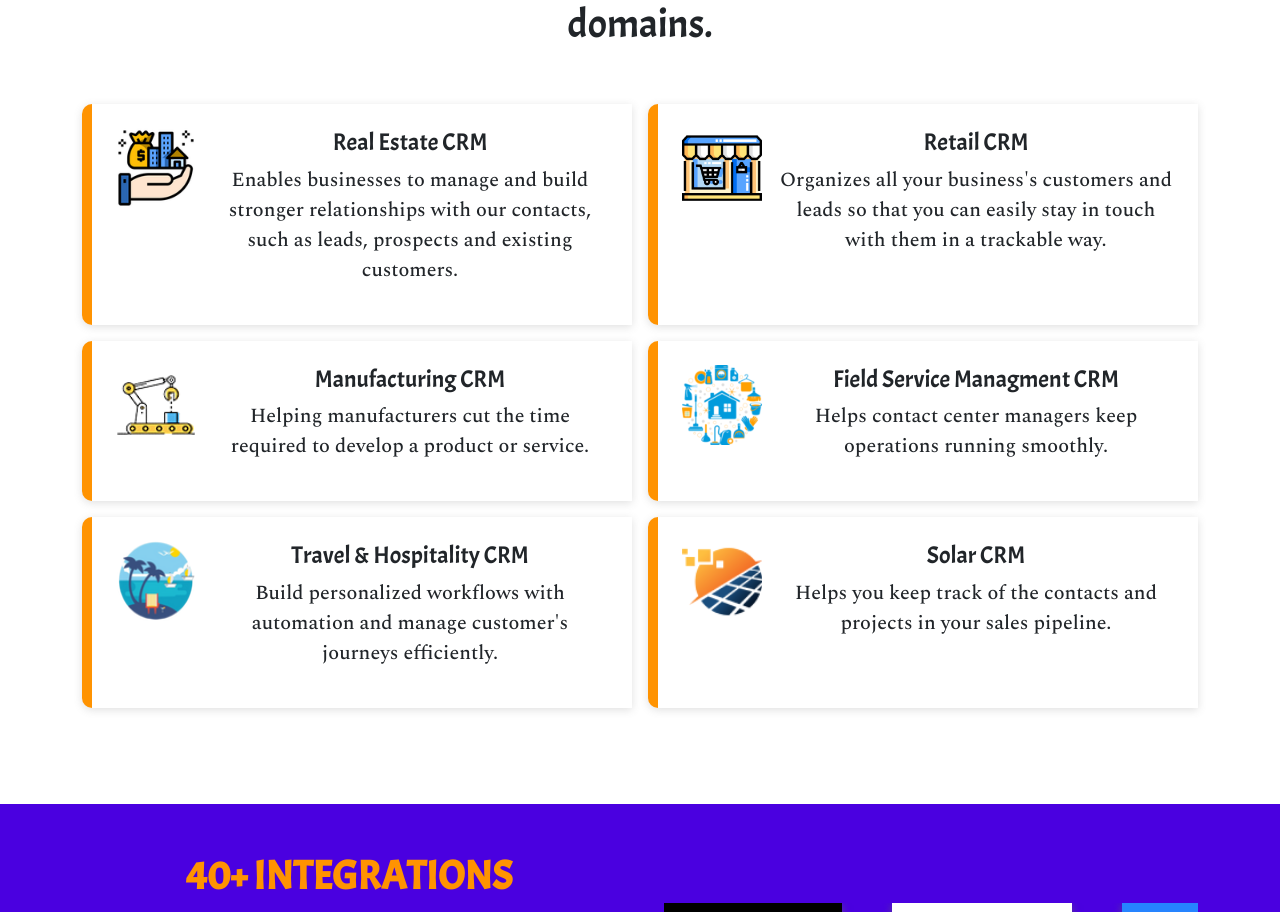
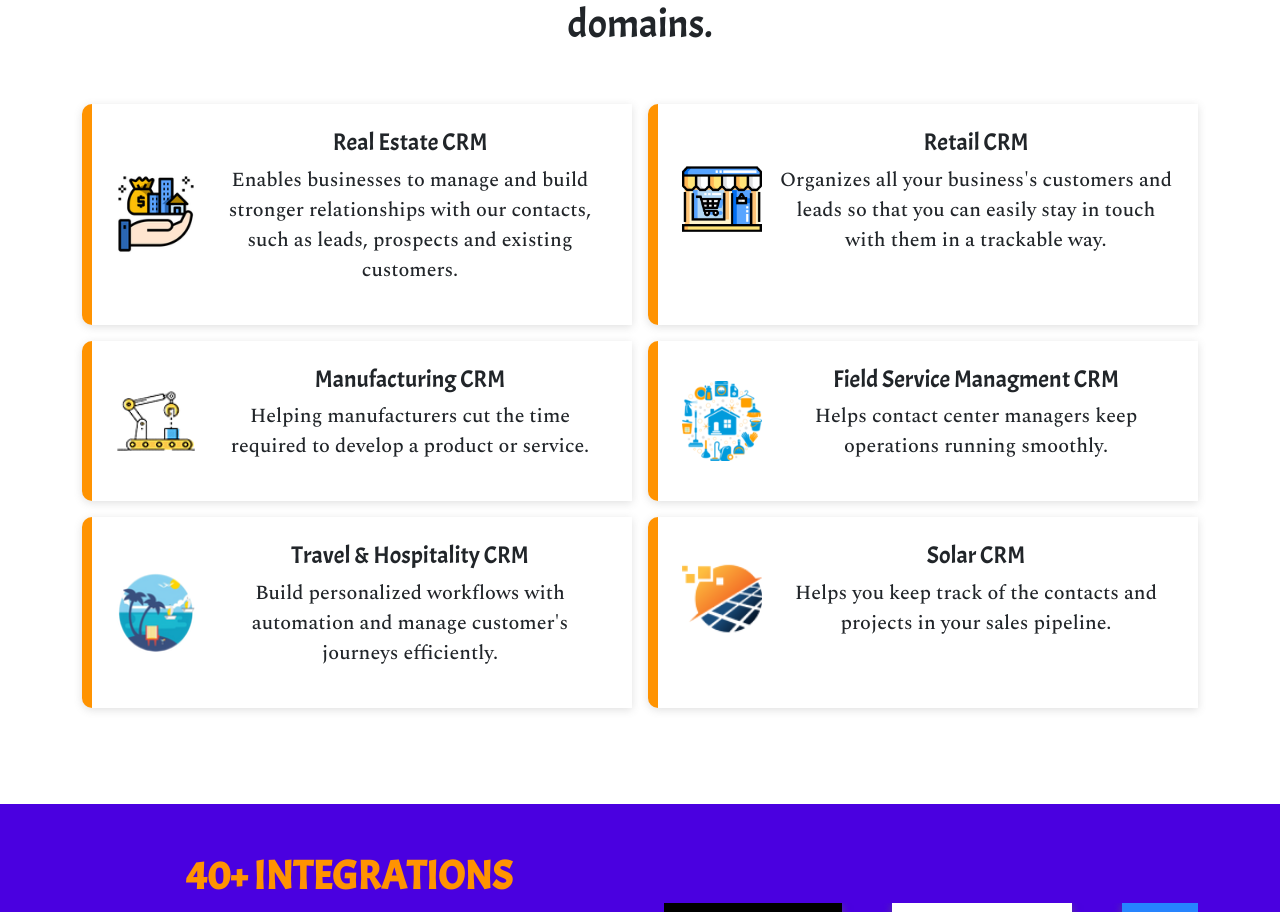
Before and after one commit to l0tus-biswas/rei-property-invest-web, a React (Create React App) app: page / in a window 1280 px wide. Shown: the part 3421-4333 px from the top of the page. Built offline with nearby package versions, Linux system fonts and the light colour scheme.

Commit message:
UI update

```diff
--- a/src/components/Features/Features.js
+++ b/src/components/Features/Features.js
@@ -119,21 +119,21 @@ function Features(){
         <div className="container py-5">
             <div className="row d-flex justify-content-center ">
                 <div className="col-lg-4 col-md-6 col-12 mb-lg-0 mb-md-4 mb-4">
-                    <div className="border  border-1 rounded-3 p-2">
+                    <div className="border  border-1 rounded-3 p-3">
                         <img src={blackTick} className="img-fluid" alt=""/>
                         <p className="fs-4 fw-bold my-2">100% Reliable</p>
                         <p className="fs-5">We have been providing cost-effective, robust, and high-performing  Podio CRM customization services since its inception.</p>
                     </div>
                 </div>
                 <div className="col-lg-4 col-md-6 col-12 mb-lg-0 mb-md-4 mb-4">
-                    <div className="border border-1 rounded-3 p-2">
+                    <div className="border border-1 rounded-3 p-3">
                         <img src={easyCustomization} className="img-fluid" alt=""/>
                         <p className="fs-4 fw-bold my-2">Easy Customization</p>
-                        <p className="fs-5">Perfectly customise fields, layouts, reports, and integrate Podio with other apps through Citrix Podio Workflow Automation.</p>
+                        <p className="fs-5">Customize fields, layouts, reports, and integrate Podio with other apps with Citrix Podio Workflow Automation.</p>
                     </div>
                 </div>
                 <div className="col-lg-4 col-md-6 col-12">
-                    <div className="border border-1 rounded-3 p-2">
+                    <div className="border border-1 rounded-3 p-3">
                         <img src={fastSupport} className="img-fluid" alt=""/>
                         <p className="fs-4 fw-bold my-2">Fast Support</p>
                         <p className="fs-5">We are always here to understand your precise needs and act accordingly. We will guide you throughout the journey.</p>
--- a/src/components/Home/Home.js
+++ b/src/components/Home/Home.js
@@ -264,7 +264,7 @@ function Home() {
                     <div className="row justify-content-center gx-lg-3 gy-lg-3 gx-2 gy-2">
                         <div className="col-lg-6 col-md-12 d-flex  " data-aos="fade-up" data-aos-duration="1200" data-aos-delay="100" >
                             <div className="bg-white p-4 borderLeft">
-                                <div className="d-flex align-items-start"><img
+                                <div className="d-flex align-items-center"><img
                                     src={realEstateCRM} alt="icon" className="icon" />
                                     <div className="text ps-3">
                                         <h4>Real Estate CRM</h4>
@@ -276,7 +276,7 @@ function Home() {
                         </div>
                         <div className="col-lg-6 col-md-12 d-flex  " data-aos="fade-up" data-aos-duration="1200" data-aos-delay="200">
                             <div className="bg-white p-4 borderLeft">
-                                <div className="d-flex align-items-start"><img src={retailCRM}
+                                <div className="d-flex align-items-center"><img src={retailCRM}
                                     alt="icon" className="icon" />
                                     <div className="text ps-3">
                                         <h4>Retail CRM</h4>
@@ -288,7 +288,7 @@ function Home() {
                         </div>
                         <div className="col-lg-6 col-md-12 d-flex   " data-aos="fade-up" data-aos-duration="1200" data-aos-delay="300">
                             <div className="bg-white p-4 borderLeft">
-                                <div className="d-flex align-items-start"><img
+                                <div className="d-flex align-items-center"><img
                                     src={manufactureringCRM} alt="icon" className="icon" />
                                     <div className="text ps-3">
                                         <h4>Manufacturing CRM</h4>
@@ -299,7 +299,7 @@ function Home() {
                         </div>
                         <div className="col-lg-6 col-md-12 d-flex   " data-aos="fade-up" data-aos-duration="1200" data-aos-delay="400">
                             <div className="bg-white p-4 borderLeft">
-                                <div className="d-flex align-items-start"><img
+                                <div className="d-flex align-items-center"><img
                                     src={field_serviceCRM} alt="icon"
                                     className="icon" />
                                     <div className="text ps-3">
@@ -311,7 +311,7 @@ function Home() {
                         </div>
                         <div className="col-lg-6 col-md-12 d-flex   " data-aos="fade-up" data-aos-duration="1200" data-aos-delay="500">
                             <div className="bg-white p-4 borderLeft">
-                                <div className="d-flex align-items-start"><img
+                                <div className="d-flex align-items-center"><img
                                     src={travel_hos_CRM} alt="icon" className="icon" />
                                     <div className="text ps-3">
                                         <h4>Travel & Hospitality CRM</h4>
@@ -323,7 +323,7 @@ function Home() {
                         </div>
                         <div className="col-lg-6 col-md-12 d-flex   " data-aos="fade-up" data-aos-duration="1200" data-aos-delay="600">
                             <div className="bg-white p-4 borderLeft">
-                                <div className="d-flex align-items-start"><img
+                                <div className="d-flex align-items-center"><img
                                     src={solarCRM} alt="icon" className="icon" />
                                     <div className="text ps-3">
                                         <h4>Solar CRM</h4>
```
